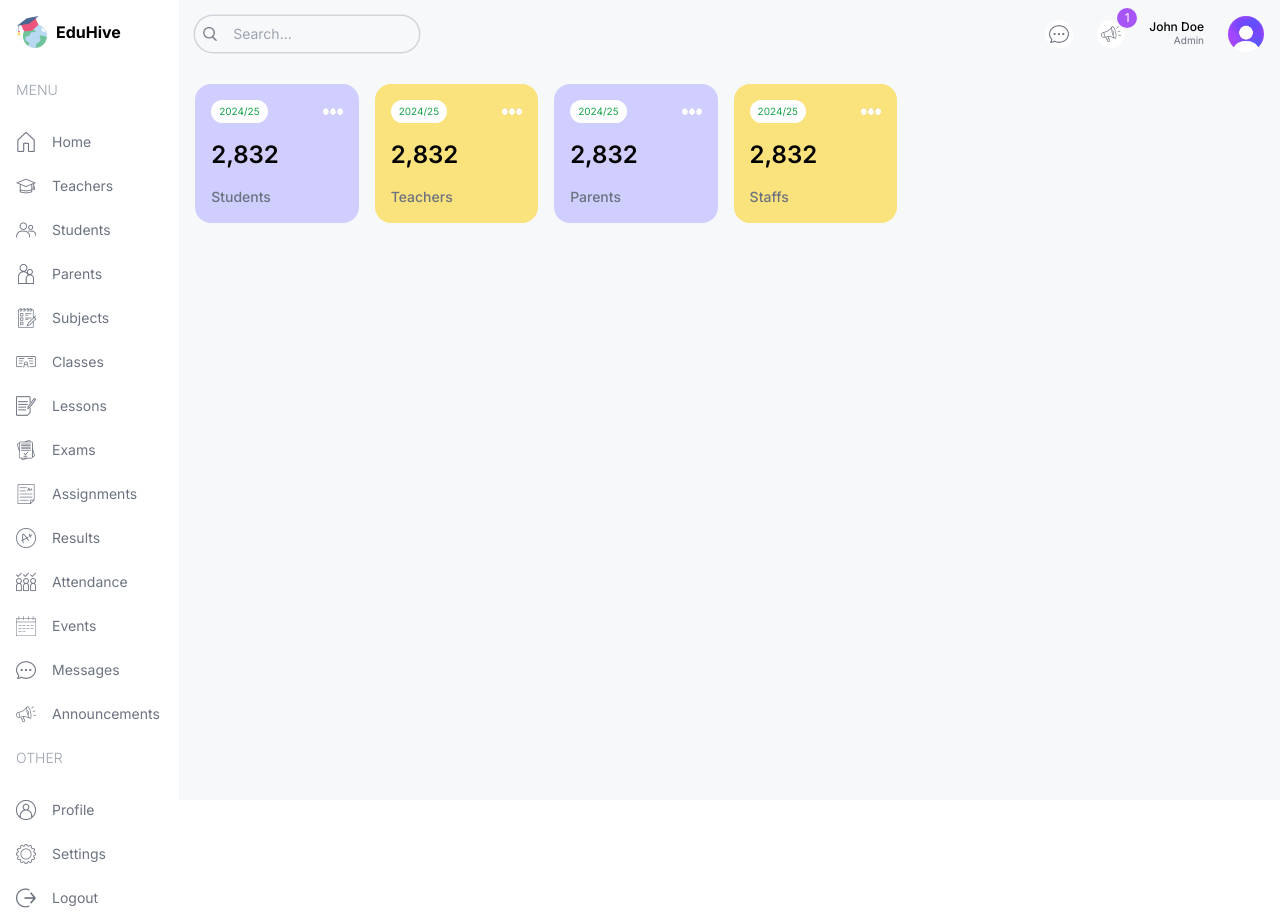
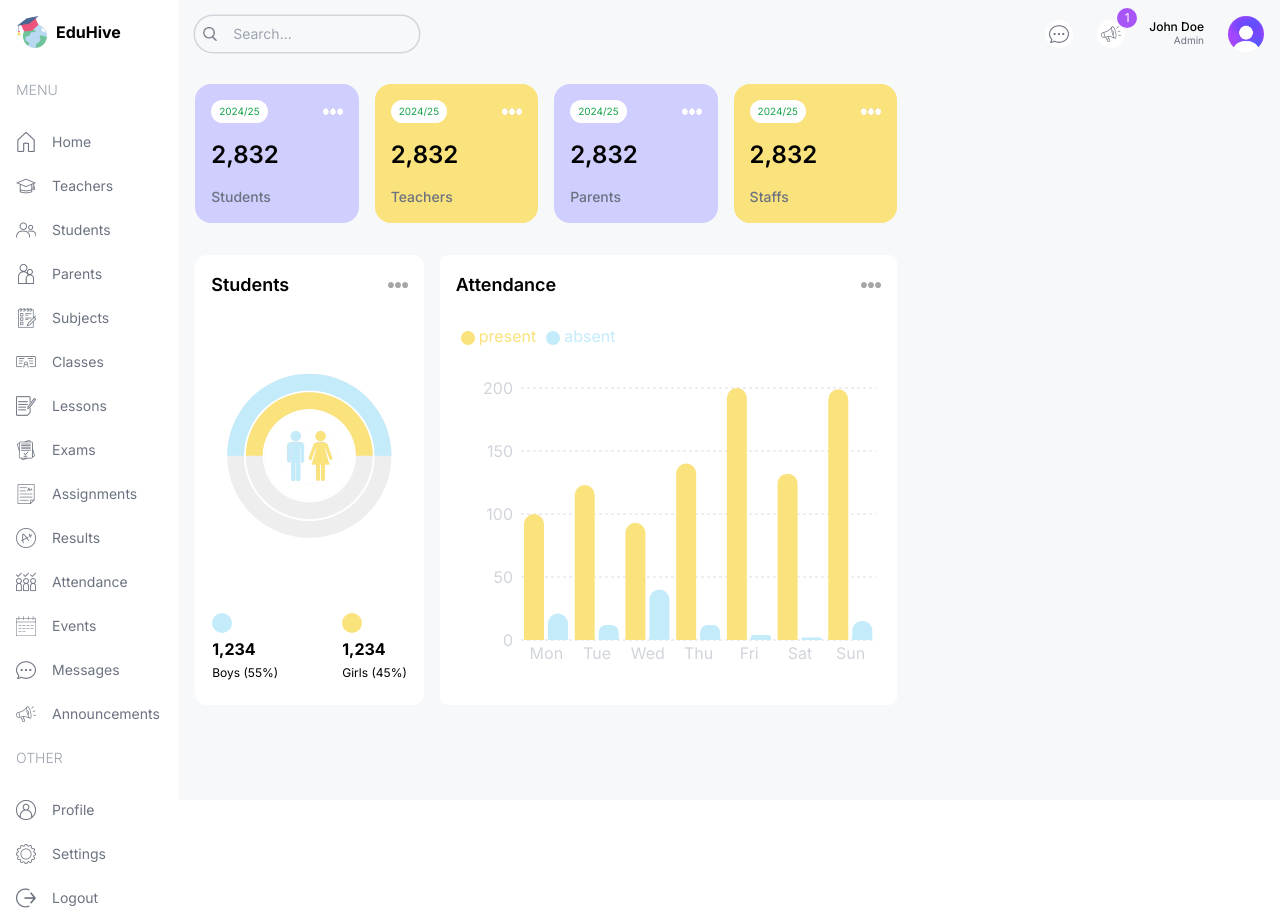
Before and after one commit to MahsinSaifullah/eduhive, a Next.js app: page /admin in a window 1280 px wide. Built offline with nearby package versions, Linux system fonts and the light colour scheme.

Commit message:
feat: add count and attendance chart

```diff
--- a/src/app/(dashboard)/admin/page.tsx
+++ b/src/app/(dashboard)/admin/page.tsx
@@ -1,15 +1,26 @@
+import AttendanceChart from '@/components/AttendanceChart';
+import CountChart from '@/components/CountChart';
 import UserCard from '@/components/UserCard';
 
 const AdminPage = () => {
   return (
     <div className="p-4 flex flex-col gap-4 md:flex-row">
-      <div className="w-full lg:w-2/3">
+      <div className="w-full lg:w-2/3 flex flex-col gap-8">
         <div className="flex gap-4 justify-between flex-wrap">
           <UserCard role="student" />
           <UserCard role="teacher" />
           <UserCard role="parent" />
           <UserCard role="staff" />
         </div>
+        <div className="flex gap-4 flex-col lg:flex-row">
+          <div className="w-full lg:w-1/3 h-[450px]">
+            <CountChart />
+          </div>
+          <div className="w-full lg:w-2/3 h-[450px]">
+            <AttendanceChart />
+          </div>
+        </div>
+        <div></div>
       </div>
       <div className="w-full lg:w-1/3"></div>
     </div>
--- /dev/null
+++ b/src/components/AttendanceChart.tsx
@@ -0,0 +1,96 @@
+'use client';
+import Image from 'next/image';
+import {
+  BarChart,
+  Bar,
+  Rectangle,
+  XAxis,
+  YAxis,
+  CartesianGrid,
+  Tooltip,
+  Legend,
+  ResponsiveContainer,
+} from 'recharts';
+
+const data = [
+  {
+    name: 'Mon',
+    present: 100,
+    absent: 21,
+  },
+  {
+    name: 'Tue',
+    present: 123,
+    absent: 12,
+  },
+  {
+    name: 'Wed',
+    present: 93,
+    absent: 40,
+  },
+  {
+    name: 'Thu',
+    present: 140,
+    absent: 12,
+  },
+  {
+    name: 'Fri',
+    present: 200,
+    absent: 4,
+  },
+  {
+    name: 'Sat',
+    present: 132,
+    absent: 2,
+  },
+  {
+    name: 'Sun',
+    present: 199,
+    absent: 15,
+  },
+];
+
+const AttendanceChart = () => {
+  return (
+    <div className="bg-white h-full rounded-lg p-4">
+      <div className="flex justify-between items-center">
+        <h1 className="text-lg font-semibold">Attendance</h1>
+        <Image src="/moreDark.png" alt="" width={20} height={20} />
+      </div>
+      <ResponsiveContainer width="100%" height="90%">
+        <BarChart width={500} height={300} data={data} barSize={20}>
+          <CartesianGrid strokeDasharray="3 3" vertical={false} stroke="#ddd" />
+          <XAxis
+            dataKey="name"
+            axisLine={false}
+            tick={{ fill: '#d1d5db' }}
+            tickLine={false}
+          />
+          <YAxis axisLine={false} tick={{ fill: '#d1d5db' }} tickLine={false} />
+          <Tooltip
+            contentStyle={{ borderRadius: '10px', borderColor: 'lightgray' }}
+          />
+          <Legend
+            align="left"
+            verticalAlign="top"
+            wrapperStyle={{ paddingTop: '20px', paddingBottom: '40px' }}
+          />
+          <Bar
+            dataKey="present"
+            fill="#FAE27C"
+            legendType="circle"
+            radius={[10, 10, 0, 0]}
+          />
+          <Bar
+            dataKey="absent"
+            fill="#C3EBFA"
+            legendType="circle"
+            radius={[10, 10, 0, 0]}
+          />
+        </BarChart>
+      </ResponsiveContainer>
+    </div>
+  );
+};
+
+export default AttendanceChart;
--- /dev/null
+++ b/src/components/CountChart.tsx
@@ -0,0 +1,73 @@
+'use client';
+
+import Image from 'next/image';
+import {
+  RadialBarChart,
+  RadialBar,
+  Legend,
+  ResponsiveContainer,
+} from 'recharts';
+
+const data = [
+  {
+    name: 'Total',
+    count: 106,
+    fill: 'white',
+  },
+  {
+    name: 'Girls',
+    count: 53,
+    fill: '#FAE27C',
+  },
+  {
+    name: 'Boys',
+    count: 53,
+    fill: '#C3EBFA',
+  },
+];
+
+const CountChart = () => {
+  return (
+    <div className="bg-white rounded-xl w-full h-full p-4">
+      <div className="flex justify-between items-center">
+        <h1 className="text-lg font-semibold">Students</h1>
+        <Image src="/moreDark.png" alt="" width={20} height={20} />
+      </div>
+      <div className="relative w-full h-[75%]">
+        <ResponsiveContainer>
+          <RadialBarChart
+            cx="50%"
+            cy="50%"
+            innerRadius="40%"
+            outerRadius="100%"
+            barSize={32}
+            data={data}
+          >
+            <RadialBar background dataKey="count" />
+          </RadialBarChart>
+        </ResponsiveContainer>
+        <Image
+          src="/maleFemale.png"
+          alt=""
+          width={50}
+          height={50}
+          className="absolute top-1/2 left-1/2 -translate-x-1/2 -translate-y-1/2"
+        />
+      </div>
+      <div className="flex justify-center gap-16">
+        <div className="flex flex-col gap-1">
+          <div className="w-5 h-5 rounded-full bg-sky" />
+          <h1 className="font-bold">1,234</h1>
+          <h2 className="text-xs">Boys (55%)</h2>
+        </div>
+        <div className="flex flex-col gap-1">
+          <div className="w-5 h-5 rounded-full bg-lemon" />
+          <h1 className="font-bold">1,234</h1>
+          <h2 className="text-xs">Girls (45%)</h2>
+        </div>
+      </div>
+    </div>
+  );
+};
+
+export default CountChart;
```
Also changed, not shown: package.json (+5 -4 lines), 1 other file (tests, documents, lock files or other folders).
